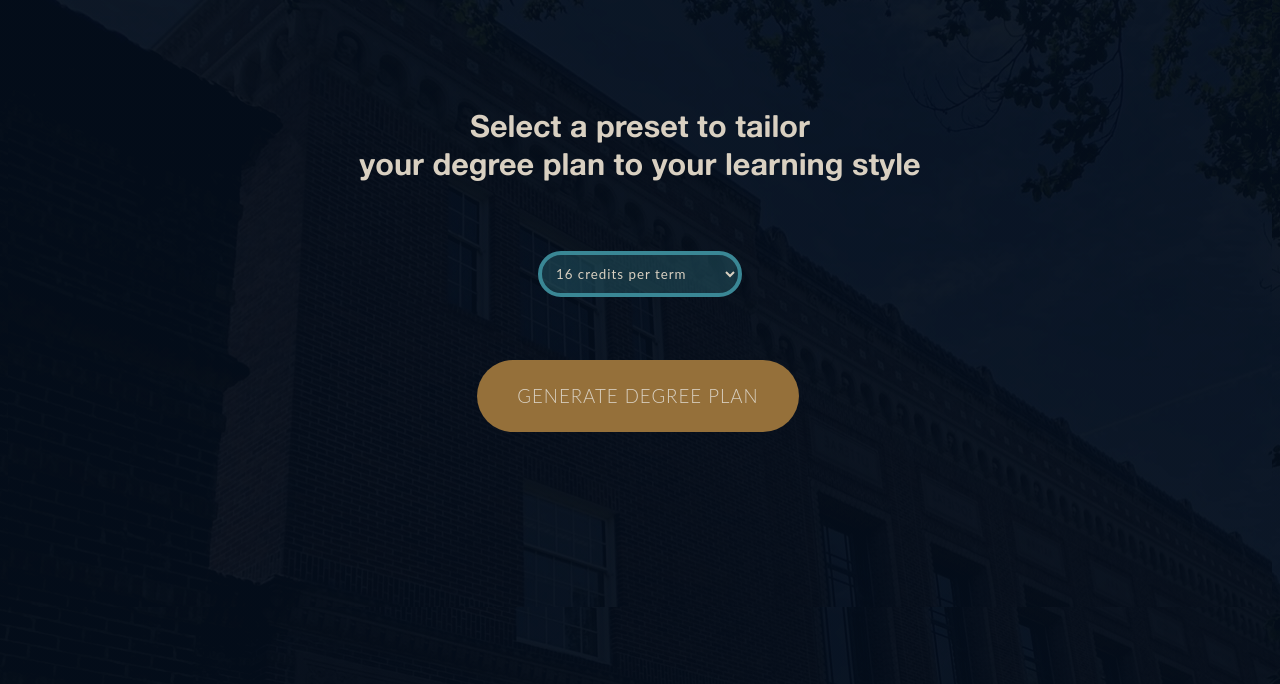
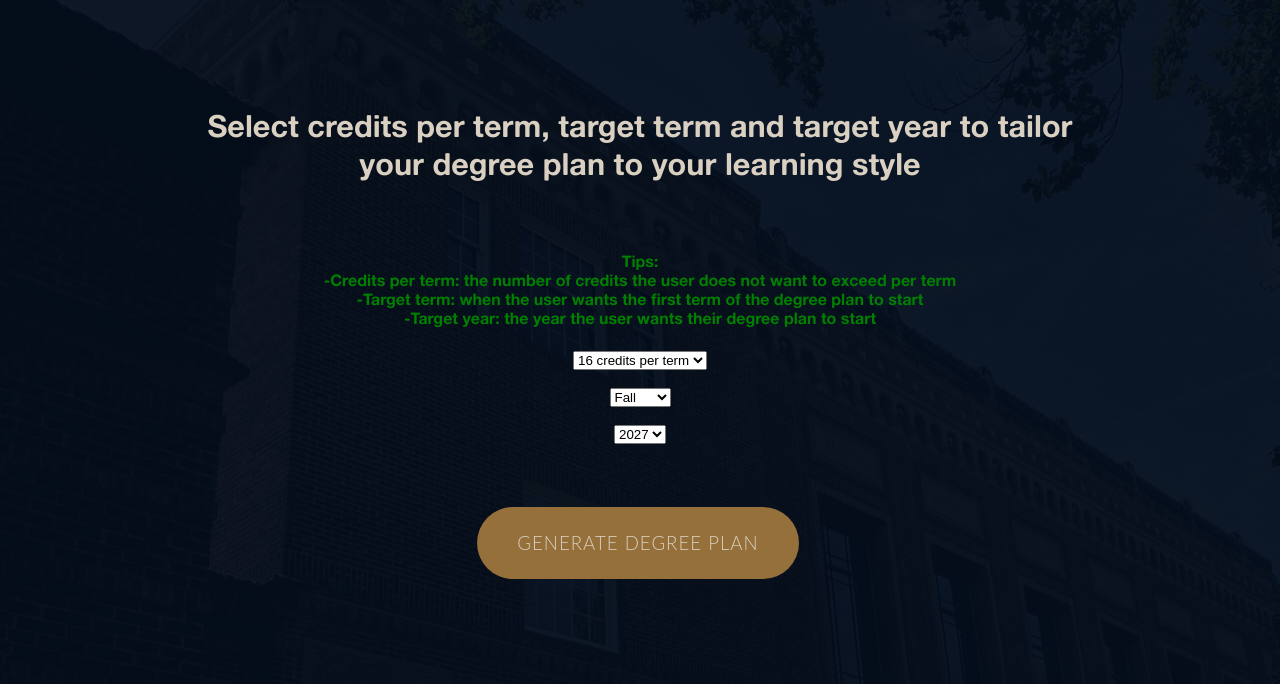
Before and after one commit to AmonDestroyer/cs422-proj2, a Django app: page /forecast/new_forecast in a window 1280 px wide; the page is wider, and only the part inside the window is pictured. Shown: the part 68-752 px from the top of that part. Run offline with Django 4.2, Linux system fonts and the light colour scheme; the visitor is signed in with stand-in values (Sample User, id 1); parts of the project's set-up code (start-up, migrations or seed data) failed here and were passed over; some libraries are stand-ins or nearby versions; some web fonts are replaced.

Commit message:
Edited preset options for user to choose

```diff
--- a/cs_degree_planner/forecast/forms.py
+++ b/cs_degree_planner/forecast/forms.py
@@ -53,11 +53,55 @@ class EditCoursesForm(forms.Form):
                'type': 'number', 'value': '0', 'min': '0'}))
 
 
-PRESET_OPTIONS = [("16_cr", "16 credits per term"),
-                  ("other", "Other preset test choice")
+CREDIT_OPTIONS = [(16, "16 credits per term"),
+                  (12, "12 credits per term"),
+                  (8, "8 credits per term"),
+                  (6, "6 credits per term"),
+                  (4, "4 credits per term"),
+                  (2, "2 credits per term"),
                   ]
 
+TERM_OPTIONS = [("F", "Fall"),
+                  ("W", "Winter"),
+                  ("S", "Spring"),
+                  #("U", "Summer"), # not working with the generate_forecast fxn rn
+                  ]
+
+YEAR_OPTIONS = [(2027, "2027"),
+                  (2028, "2028"),
+                  (2029, "2029"),
+                  (2030, "2030"),
+                  (2031, "2031"),
+                  (2032, "2032"),
+                  (2033, "2033"),
+                  (2034, "2034"),
+                  ]
+
+
 class PresetForm(forms.Form):
-    preset_choice = forms.ChoiceField(
-        label='', choices=PRESET_OPTIONS, widget=forms.Select(
-            attrs={'id': 'preset_choice', 'class': 'chzn-select'}))
+    credits_choice = forms.ChoiceField(
+        label='', choices=CREDIT_OPTIONS, widget=forms.Select(
+            attrs={'id': 'credits_choice', 'class': 'chzn-select'}))
+
+    term_choice = forms.ChoiceField(
+        label='', choices=TERM_OPTIONS, widget=forms.Select(
+            attrs={'id': 'term_choice', 'class': 'chzn-select'}))
+
+    year_choice = forms.ChoiceField(
+        label='', choices=YEAR_OPTIONS, widget=forms.Select(
+            attrs={'id': 'year_choice', 'class': 'chzn-select'}))
+
+
+# Alternative form where user would type in field values instead of choosing presets
+class UserChoicesForm(forms.Form):
+    credits_per_term = forms.IntegerField(label='', widget=forms.NumberInput(
+        attrs={'id': 'cred_per_term', 'class': 'input-number',
+               'type': 'number', 'value': '16', 'min': '0'}))
+
+    target_term = forms.CharField(max_length=6, help_text="e.g. Fall", label='', widget=forms.TextInput(
+        attrs={'id': 'target_term', 'class': 'input-text',
+               'type': 'text'}))
+
+    target_year = forms.IntegerField(label='', widget=forms.NumberInput(
+        attrs={'id': 'target_year', 'class': 'input-number',
+               'type': 'number', 'value': '', 'min': '2023'}))
--- a/cs_degree_planner/forecast/templates/forecast/new_forecast.html
+++ b/cs_degree_planner/forecast/templates/forecast/new_forecast.html
@@ -120,12 +120,25 @@ cursor: default;
         {% endfor %}
     {% endif %}
 
-    <h3><br><br>Select a preset to tailor<br> your degree plan to your learning style<br><br></h3>
+    <h3><br><br>Select credits per term, target term and target year to tailor<br> your degree plan to your learning style<br><br></h3>
     <form method="post">
         {% csrf_token %}
+
+		<h4><b>Tips:</b><br>
+			-Credits per term: the number of credits the user does not want to exceed per term<br>
+			-Target term: when the user wants the first term of the degree plan to start<br>
+			-Target year: the year the user wants their degree plan to start<br>
+		</h4>
+
 		<div class="preset">
         	{{ preset_form.as_p }}
 		</div>
+
+		<!--
+		<div class="choices">
+        	{{ user_choices.as_p }}
+		</div>
+		-->
 
         <button class="hidden" id="generate" type="submit" name="Submit">Generate New</button>
 		<br><br><br><br>
--- a/cs_degree_planner/forecast/views.py
+++ b/cs_degree_planner/forecast/views.py
@@ -331,23 +331,26 @@ def new_forecast(request):
         form = PresetForm(request.POST)
 
         if form.is_valid():
-            preset_choice = form.cleaned_data.get('preset_choice')
-            # in future version, will need to take this preset choice into account and call the fxn
-            # with the appropriate choice, but for now the default call
-            # is used to get the generated forecast
+            credits_choice = form.cleaned_data.get('credits_choice')
+            term_choice = form.cleaned_data.get('term_choice')
+            year_choice = form.cleaned_data.get('year_choice')
 
-            messages.success(request, f"Got your choice: {preset_choice}")
+            credits_choice = int(credits_choice)
+            term_choice = str(term_choice)
+            year_choice = int(year_choice)
+
+            messages.success(request, f"Got your choices: {credits_choice}, {term_choice}, {year_choice}")
 
             # will need to call the function to get the forecast which is list of lists and then will send to template
             # either need to send to redirected new_forecast template page,
             # or could use a separate forecast display template to show the result of the fxn
             courses_taken = request.user.profile.courses_taken.values_list('id', flat=True)
             courses_taken_set = set(courses_taken) # Convert query set to a regular set
-            forecast = generate_forecast(course_history=courses_taken_set) # for now, just calls the fxn with default vals
+            forecast = generate_forecast(course_history=courses_taken_set, max_credits_per_term=credits_choice, target_term=term_choice, target_year=year_choice)
 
             request.session['forecast_raw'] = forecast # store as a session variable so it can be easily gotten if it needs to be saved
 
-            fcst_to_display = split_forecast('F', 2023, forecast) #TODO user defined target term/year
+            fcst_to_display = split_forecast(term_choice, year_choice, forecast)
             context = {
                 'forecast_result': fcst_to_display,
                 'dshbrd_retrieval': False,
```
